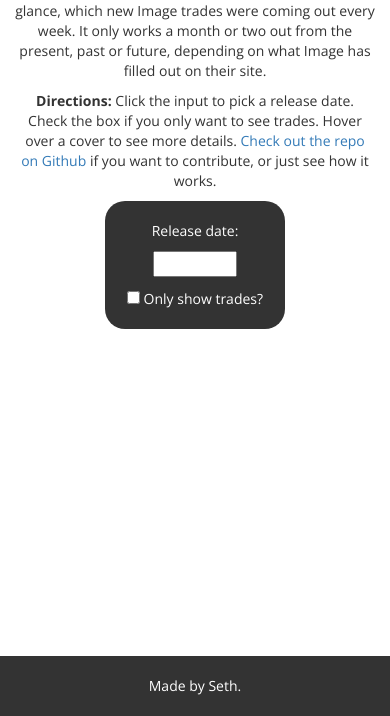
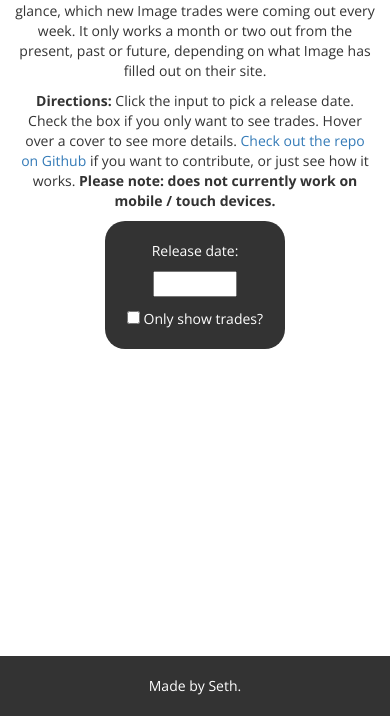
Before and after one commit to sethxd/image-release-tracker, a plain HTML site: page index.html in a window 390 px wide. Shown: the part 128-844 px from the top of the page. Drawn offline with nearby package versions, Linux system fonts and the light colour scheme.

Commit message:
added note about mobile

```diff
--- a/index.html
+++ b/index.html
@@ -29,7 +29,7 @@
             I made this because I wanted to be able to see, at a glance, which new Image trades were coming out every week. It only works a month or two out from the present, past or future, depending on what Image has filled out on their site.
         </p>
         <p>
-<strong>Directions:</strong> Click the input to pick a release date. Check the box if you only want to see trades. Hover over a cover to see more details. <a href="https://github.com/sethxd/image-release-tracker">Check out the repo on Github</a> if you want to contribute, or just see how it works.
+<strong>Directions:</strong> Click the input to pick a release date. Check the box if you only want to see trades. Hover over a cover to see more details. <a href="https://github.com/sethxd/image-release-tracker">Check out the repo on Github</a> if you want to contribute, or just see how it works. <strong>Please note: does not currently work on mobile / touch devices.</strong>
         </p>
         <div id="controls">
 
```
